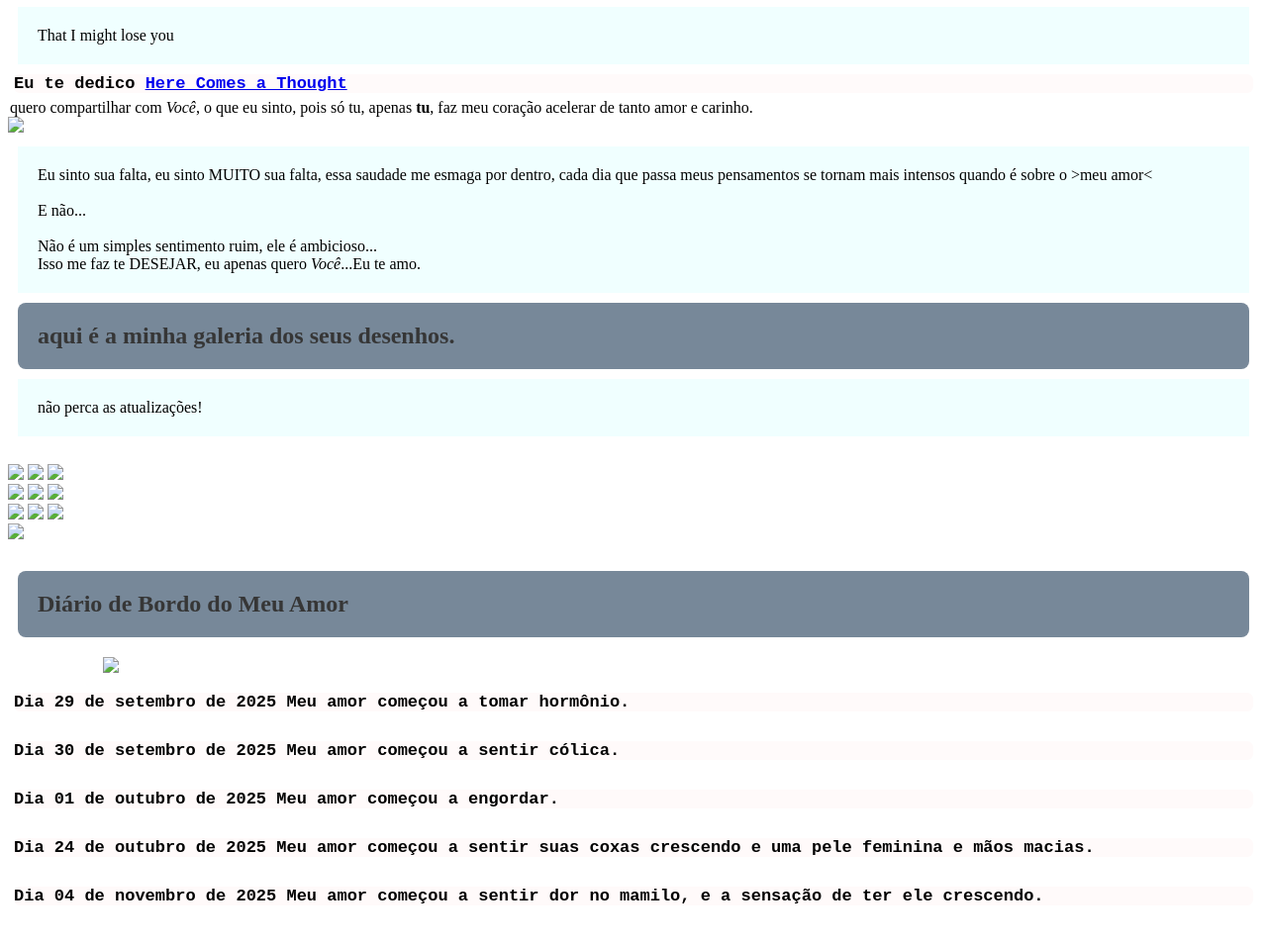
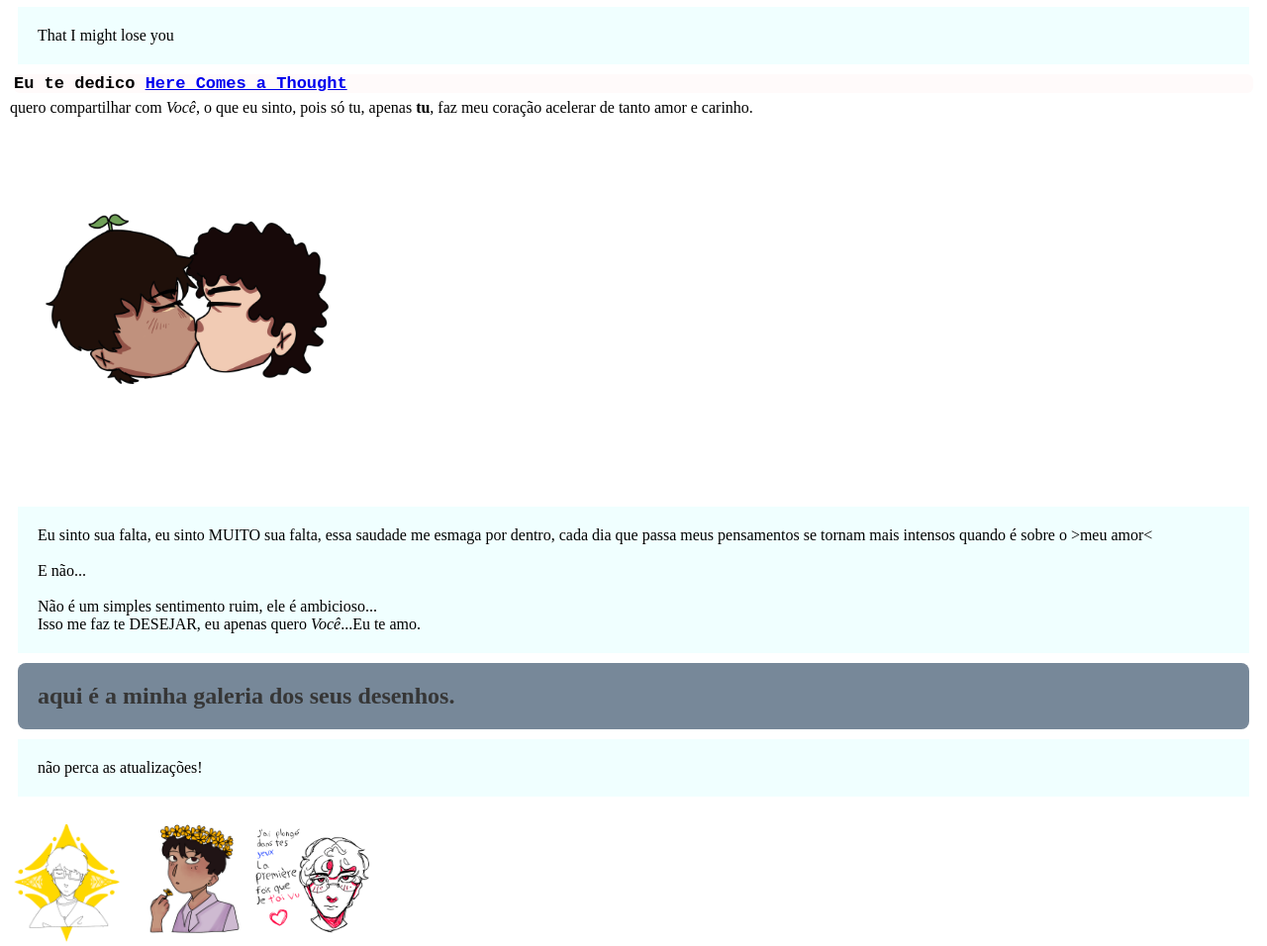
Before and after one commit to yuri12062009/Taylor, a plain HTML site: page index.html in a window 1280 px wide. Shown: the part 400-1356 px from the top of the page at 99% size. Drawn offline with Linux system fonts and the light colour scheme; files that its build step writes are made by us from their sources.

Commit message:
Fix image and stylesheet paths in index.html
Updated image and stylesheet paths to remove 'imagem/' prefix.

```diff
--- a/index.html
+++ b/index.html
@@ -5,7 +5,7 @@
   <meta http-equiv="CONTENT-TYPE" content="text/html; charset=UTF-8">
   <meta name="viewport" content="width-device-width, initial-scale=1.0">
   <meta name="description" content="Nunca irei saber o motivo de minha tristeza, mas saberei o de minha felicidade.">
-  <link rel="stylesheet" href="styles/style.css"/>
+  <link rel="stylesheet" href="style.css"/>
   <title>Olá, Taylor!</title>
 </head>
 <body>
@@ -34,7 +34,7 @@ That I might lose you
   <legend>
     quero compartilhar com <em>Você</em>, o que eu sinto, pois só tu, apenas <strong>tu</strong>, faz meu coração acelerar de tanto  amor e carinho.
   </legend>
-  <img id="bum" src="imagem/beijo.png" width="380">
+  <img id="bum" src="beijo.png" width="380">
   <p>
     Eu sinto sua falta, eu sinto MUITO sua falta, essa saudade me esmaga por dentro, cada dia que passa meus pensamentos se tornam mais intensos quando é sobre o &gtmeu amor&lt
     <br><br>
@@ -52,25 +52,25 @@ That I might lose you
     <br>
     <section>
       <div id="imagem">
-        <img src="imagem/desenho.png" width="120">
-        <img src="imagem/desenho2.png" width="120">
-        <img src="imagem/desenho3.png" width="120">
+        <img src="desenho.png" width="120">
+        <img src="desenho2.png" width="120">
+        <img src="desenho3.png" width="120">
         <br>
-        <img src="imagem/desenho5.jpg" width="120">
-        <img src="imagem/desenho6.jpg" width="120">
-        <img src="imagem/desenho7.jpg" width="120">
+        <img src="desenho5.jpg" width="120">
+        <img src="desenho6.jpg" width="120">
+        <img src="desenho7.jpg" width="120">
         <br>
-        <img src="imagem/desenho8.jpg" width="120">
-        <img src="imagem/desenho9.jpg" width="120">
-        <img src="imagem/desenho10.jpg" width="120">
+        <img src="desenho8.jpg" width="120">
+        <img src="desenho9.jpg" width="120">
+        <img src="desenho10.jpg" width="120">
         <br>
-        <img src="imagem/desenho11.jpg" width="120">
+        <img src="desenho11.jpg" width="120">
       </div>
       <br>
       <h2>
         Diário de Bordo do Meu Amor
       </h2>
-      <img id="cinne" src="imagem/cinne.jpg" width="200">
+      <img id="cinne" src="cinne.jpg" width="200">
       <br>
       <h3>
         Dia 29 de setembro de 2025
@@ -103,6 +103,6 @@ That I might lose you
       <br>
       <h3>Eu te amo</h3>
       <br>
-      <img src="imagem/rodapé.jpg" width="385">
+      <img src="rodapé.jpg" width="385">
 </body>
 </html>
```
